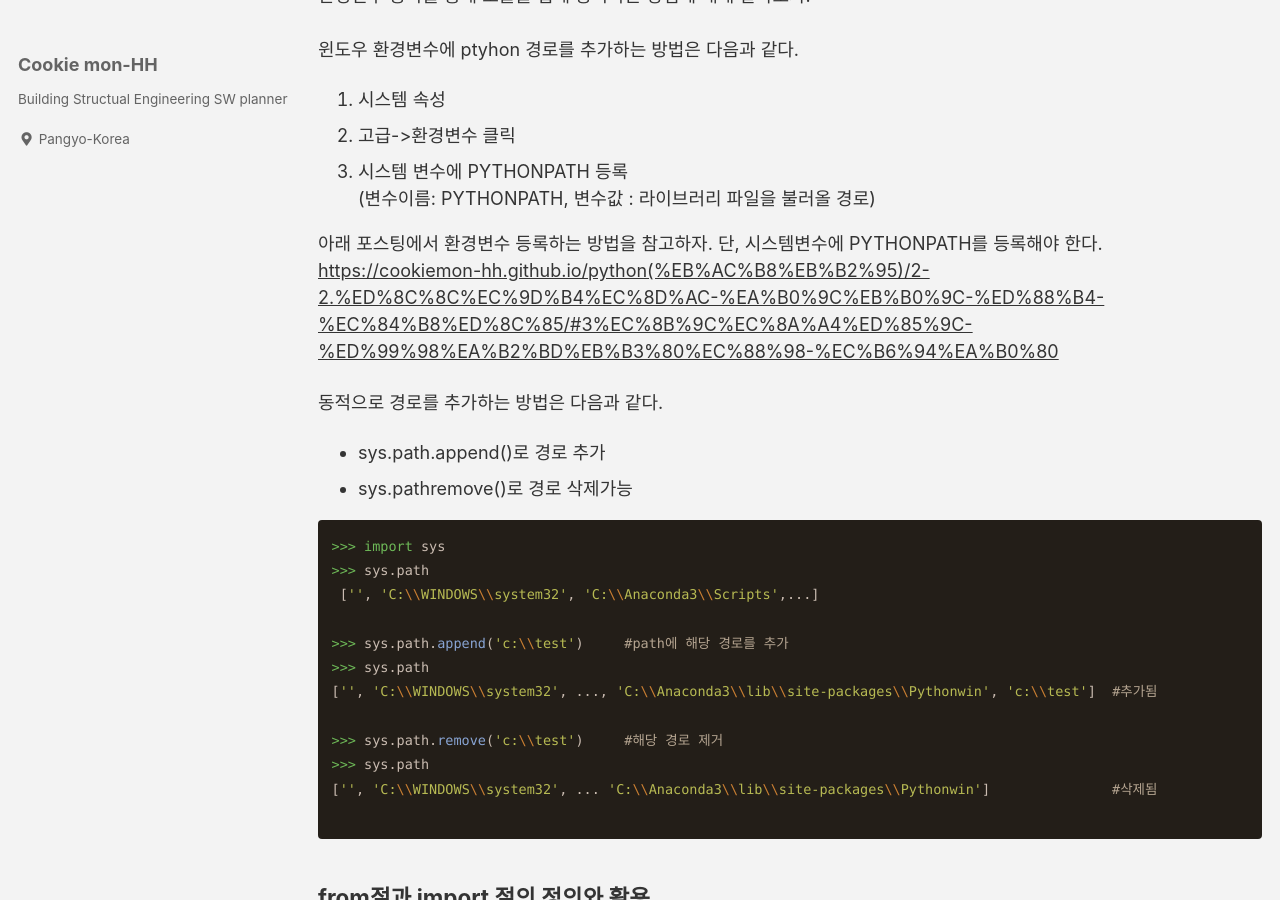
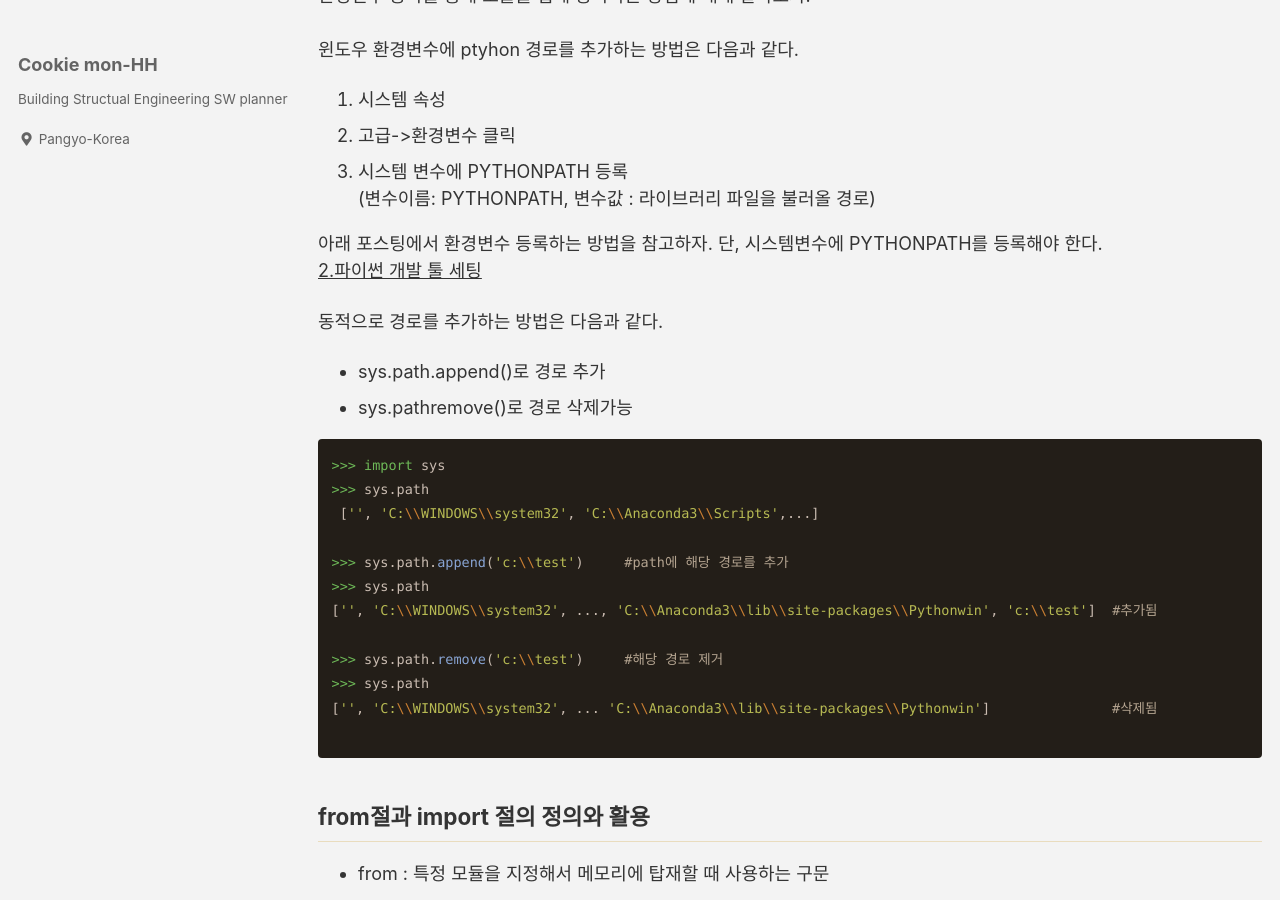
Before and after one commit to CookieMon-HH/cookiemon-hh.github.io, a Jekyll site: the page built from _posts/2020-11-28-9 9 환경변수 등록과 from절,import절 사용하기.md, in a window 1280 px wide and 900 px high, scrolled down 328 px. Built offline with Jekyll 4.4.1, drawn with Linux system fonts in a browser that asks for light colours; cached includes are drawn as plain includes; a script that is not in the unit is left out; comment, search, counter and statistics services are not loaded.

Commit message:
Update 2020-11-28-9 9 환경변수 등록과 from절,import절 사용하기.md

```diff
--- a/_posts/2020-11-28-9 9 환경변수 등록과 from절,import절 사용하기.md
+++ b/_posts/2020-11-28-9 9 환경변수 등록과 from절,import절 사용하기.md
@@ -22,7 +22,7 @@ date : 2020-11-28
 (변수이름: PYTHONPATH, 변수값 : 라이브러리 파일을 불러올 경로)
 
 아래 포스팅에서 환경변수 등록하는 방법을 참고하자. 단, 시스템변수에 PYTHONPATH를 등록해야 한다.
-<https://cookiemon-hh.github.io/python(%EB%AC%B8%EB%B2%95)/2-2.%ED%8C%8C%EC%9D%B4%EC%8D%AC-%EA%B0%9C%EB%B0%9C-%ED%88%B4-%EC%84%B8%ED%8C%85/#3%EC%8B%9C%EC%8A%A4%ED%85%9C-%ED%99%98%EA%B2%BD%EB%B3%80%EC%88%98-%EC%B6%94%EA%B0%80>
+[2.파이썬 개발 툴 세팅](https://cookiemon-hh.github.io/python(%EB%AC%B8%EB%B2%95)/2-2.%ED%8C%8C%EC%9D%B4%EC%8D%AC-%EA%B0%9C%EB%B0%9C-%ED%88%B4-%EC%84%B8%ED%8C%85/#3%EC%8B%9C%EC%8A%A4%ED%85%9C-%ED%99%98%EA%B2%BD%EB%B3%80%EC%88%98-%EC%B6%94%EA%B0%80)
 
 동적으로 경로를 추가하는 방법은 다음과 같다.
 - sys.path.append()로 경로 추가
```
